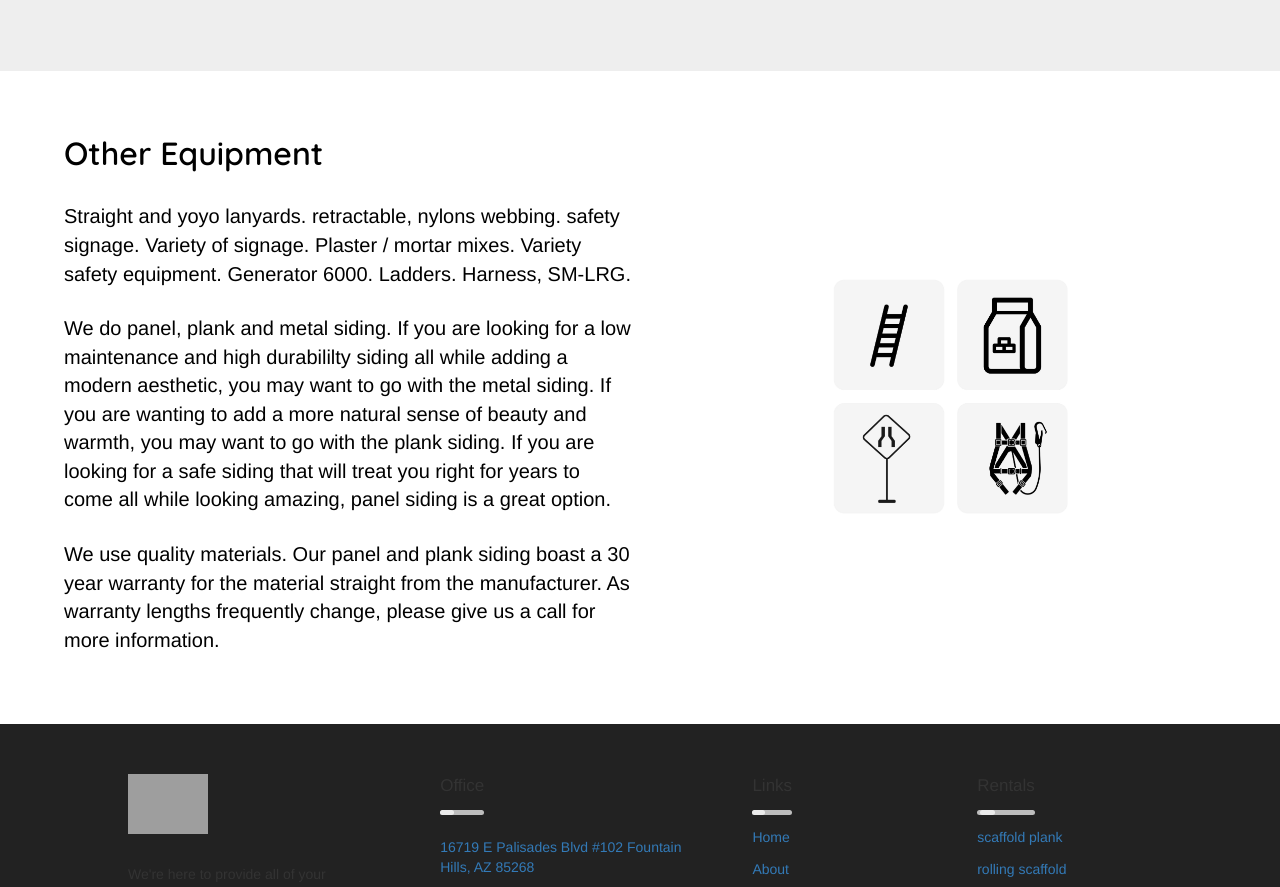
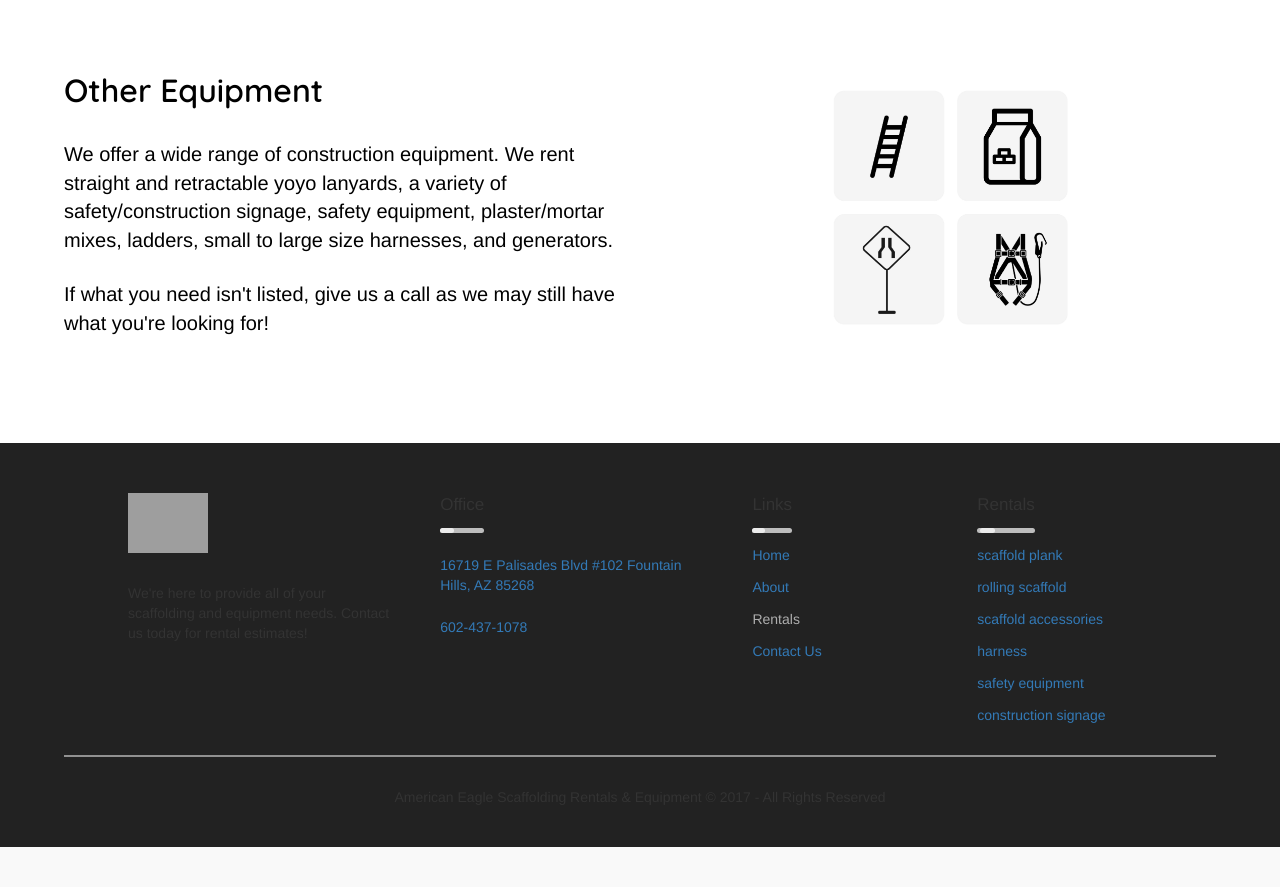
Before and after one commit to cnimcheski/American-Eagle-Scaffolding-Rentals-And-Equipment, a Flask app: page /rentals in a window 1280 px wide. Shown: the part 2226-3113 px from the top of the page. After the commit the page ends 3073 px from the top, so only its background shows below. Run offline with Flask 3, Linux system fonts and the light colour scheme; some libraries are stand-ins or nearby versions; grey boxes are pictures that could not be loaded.

Commit message:
Finished adding text to all rentals

```diff
--- a/templates/rentals.html
+++ b/templates/rentals.html
@@ -22,7 +22,6 @@
 
         <div class="text">
           <p class="header">Scaffold Plank</p>
-          <!-- As we provide many options, choosing a type of scaffolding plank can seem daunting. -->
           <p class="details">We provide lots of options so that you can make the right choice for your needs. We offer 6, 9, and 12 foot sizes. Our scaffold plank includes a snap on locking system.</p>
           <p class="details">Our scaffold plank rentals can be used with our 4, 6, and 10 foot frame rentals as well.</p>
         </div>
@@ -47,9 +46,7 @@
 
         <div class="text">
           <p class="header">Rolling Scaffold</p>
-          <p class="details">We offer a variety of different rolling scaffold units. </p>
-          <p class="details">We do panel, plank and metal siding. If you are looking for a low maintenance and high durabililty siding all while adding a modern aesthetic, you may want to go with the metal siding. If you are wanting to add a more natural sense of beauty and warmth, you may want to go with the plank siding. If you are looking for a safe siding that will treat you right for years to come all while looking amazing, panel siding is a great option.</p>
-          <p class="details">We use quality materials. Our panel and plank siding boast a 30 year warranty for the material straight from the manufacturer. As warranty lengths frequently change, please give us a call for more information.</p>
+          <p class="details">We offer a variety of different rolling scaffold units. We rent 6 steel multi function scaffolding (MFS) and 6 steel MFS guard rail systems. We also rent steel stair units that connect to the frames along with standard post shores.</p>
         </div>
       </div>
     </div>
@@ -58,10 +55,8 @@
       <div class="service-contents">
         <div class="text">
           <p class="header">Other Equipment</p>
-          <!-- THIS SECTION INCLUDES SAFETY EQUIPMENT AND CONSTRUCTION/SAFETY SIGNAGE -->
-          <p class="details">Straight and yoyo lanyards. retractable, nylons webbing. safety signage. Variety of signage. Plaster / mortar mixes. Variety safety equipment. Generator 6000. Ladders. Harness, SM-LRG.</p>
-          <p class="details">We do panel, plank and metal siding. If you are looking for a low maintenance and high durabililty siding all while adding a modern aesthetic, you may want to go with the metal siding. If you are wanting to add a more natural sense of beauty and warmth, you may want to go with the plank siding. If you are looking for a safe siding that will treat you right for years to come all while looking amazing, panel siding is a great option.</p>
-          <p class="details">We use quality materials. Our panel and plank siding boast a 30 year warranty for the material straight from the manufacturer. As warranty lengths frequently change, please give us a call for more information.</p>
+          <p class="details">We offer a wide range of construction equipment. We rent straight and retractable yoyo lanyards, a variety of safety/construction signage, safety equipment, plaster/mortar mixes, ladders, small to large size harnesses, and generators.</p>
+          <p class="details">If what you need isn't listed, give us a call as we may still have what you're looking for!</p>
         </div>
 
         <img class="img" src="static/images/other-equipment.jpg">
```
Also changed, not shown: 1 other file.
